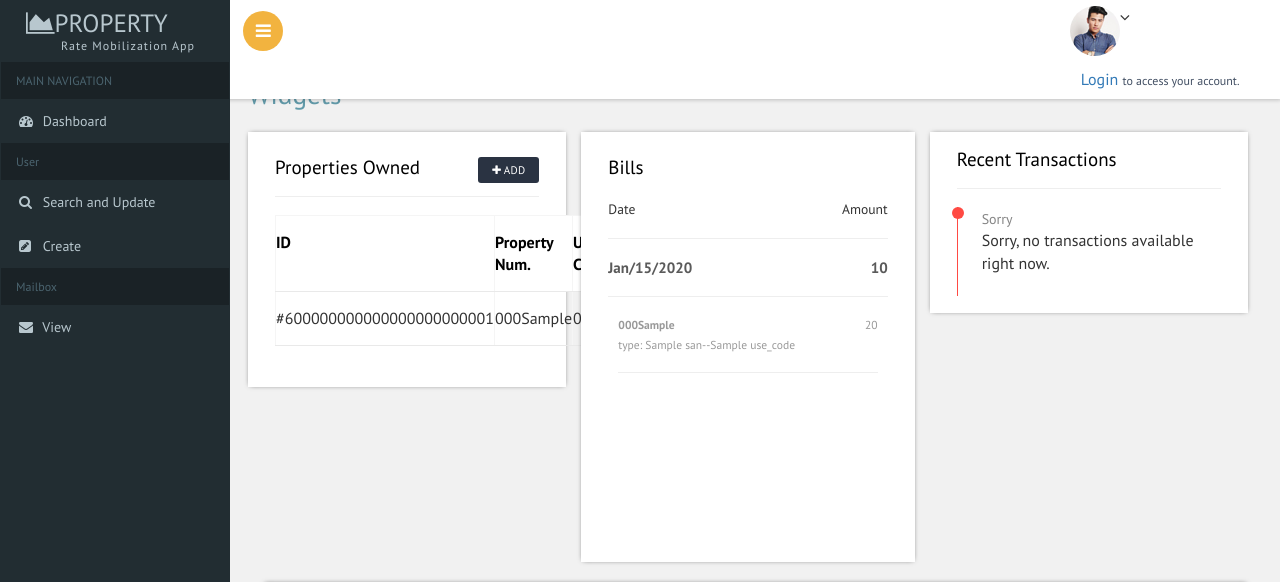
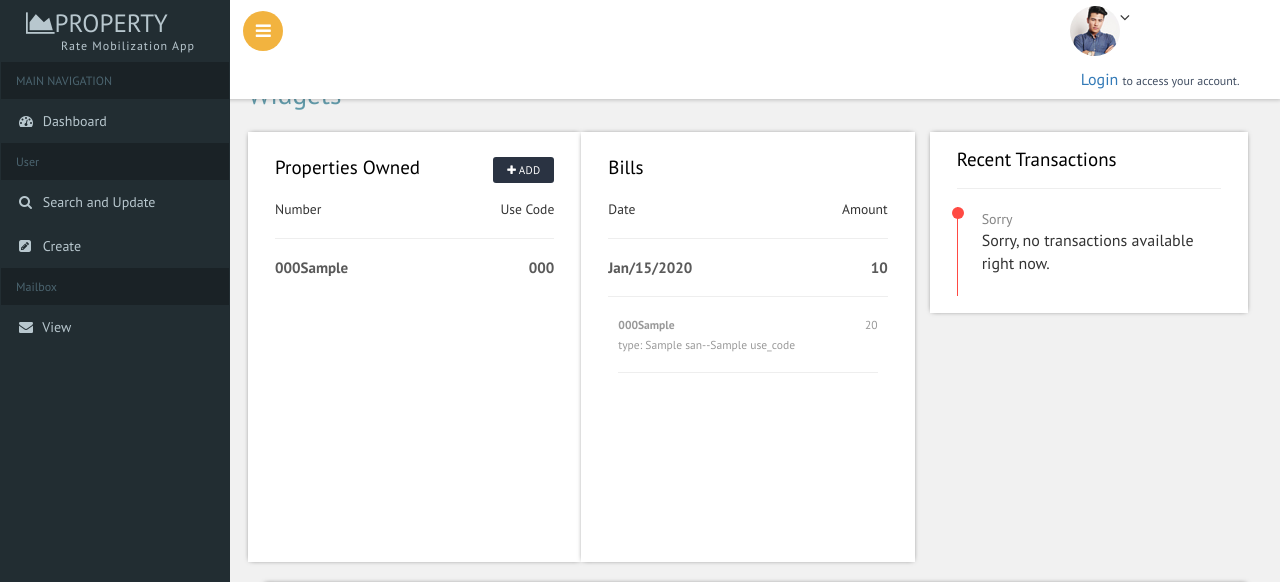
Before and after one commit to Kowus/property-rate, a Node server app: page /users/600000000000000000000001 in a window 1280 px wide. Shown: the top 582 px of the page. Run offline with Node 20, Linux system fonts and the light colour scheme; tables that the repository leaves empty hold one stand-in row (values such as "Sample post"); some libraries are stand-ins or nearby versions.

Commit message:
props owned

```diff
--- a/public/js/scripts.js
+++ b/public/js/scripts.js
@@ -163,8 +163,8 @@
 
     $('#add_prop').click(function () {
         var $form = $('#prop_form'),
-            arb=$('#area_bar').val().split('('),
-            usb=$('#use_bar').val().split('(')
+            arb = $('#area_bar').val().split('('),
+            usb = $('#use_bar').val().split('(')
         ;
         var add_prop = $.post('/users/add_prop', {
             use_code: $form.find('[name="use_code"]').val(),
@@ -183,11 +183,19 @@
                 '                    Inserted new property: <strong>' + data._id + '</strong>\n' +
                 '                </div>');
             $('#prop-list').prepend(
-                '<tr>'
-                + '<td>#' + data._id + '</td>'
-                + '<td>'+arb[arb.length-1].split(')')[0]+ $form.find('[name="prop_num"]').val() +'</td>'
-                + '<td>'+usb[usb.length-1].split(')')[0]+'</td>'
-                + '</tr>'
+
+                '<a class="list-group-item media" href="">\n' +
+                '                                        <div class="media-body">\n' +
+                '                                            <div class="pull-left">\n' +
+                '                                                <div class="lg-item-heading">' + arb[arb.length - 1].split(')')[0] + $form.find('[name="prop_num"]').val() + '</div>\n' +
+                '                                            </div>\n' +
+                '                                            <div class="pull-right">\n' +
+                '                                                <div class="lg-item-heading">\n' + usb[usb.length - 1].split(')')[0] + ' </div>\n' +
+                '                                            </div>\n' +
+                '                                            <div class="clearfix"></div>\n' +
+                '\n' +
+                '                                            </div>\n' +
+                '                                    </a>'
             );
             $form.find('[name="use_code"]').val("");
             $form.find('[name="sanitation_code"]').val("");
--- a/views/user.hbs
+++ b/views/user.hbs
@@ -6,12 +6,10 @@
     <div class="main-page">
         <h2 class="title1">Widgets</h2>
         <div class="elements">
-            <!--photoday-section-->
-            <div class="col-sm-4 wthree-crd widgettable">
-                <div class="card">
-                    <div class="card-body">
+
+            <div class="col-sm-4 w3-agileits-crd widgettable">
+                <div class="card card-contact-list">
                     <div class="agileinfo-cdr">
-
                         <div class="card-header">
                             <h3>Properties Owned
                                 <small class="pull-right btn btn-sm btn-dark" data-toggle="modal"
@@ -19,35 +17,35 @@
                                     <i class="fa fa-plus"></i> Add
                                 </small>
                             </h3>
+                            <br>
+                            <small class="pull-left">Number</small>
+                            <small class="pull-right">Use Code</small>
+                            <div class="clearfix"></div>
                         </div>
                         <hr class="widget-separator">
+                        <div class="card-body p-b-20">
+                            <div class="list-group" id="prop-list" style="height: 280px;overflow: scroll">
+                                {{#each owner.properties as |property|}}
+                                    <a class="list-group-item media" href="">
+                                        <div class="media-body">
+                                            <div class="pull-left">
+                                                <div class="lg-item-heading">{{property.area.code}}{{property.prop_num}}</div>
+                                            </div>
+                                            <div class="pull-right">
+                                                <div class="lg-item-heading">
+                                                    {{property.use_code.code}}
+                                                </div>
+                                            </div>
+                                            <div class="clearfix"></div>
 
-                            <div class="widget-body">
-                                <table class="table table-bordered">
-                                    <thead>
-                                    <tr>
-                                        <th>ID</th>
-                                        <th>Property Num.</th>
-                                        <th>Use Code</th>
-                                    </tr>
-                                    </thead>
-                                    <tbody id="prop-list">
-                                    {{#each owner.properties as |property|}}
-
-                                        <tr>
-                                            <td>#{{property._id}}</td>
-                                            <td>{{property.area.code}}{{property.prop_num}}</td>
-                                            <td>{{property.use_code.code}}</td>
-                                        </tr>
+                                            </div>
+                                    </a>
                                 {{/each}}
-                                    </tbody>
-                                </table>
                             </div>
                         </div>
                     </div>
                 </div>
             </div>
-
             <div class="col-sm-4 w3-agileits-crd widgettable">
 
                 <div class="card card-contact-list">
@@ -62,21 +60,6 @@
                         <hr class="widget-separator">
                         <div class="card-body p-b-20">
                             <div class="list-group" style="height: 280px;overflow: scroll">
-                                <!--<a class="list-group-item media" href="">
-                                    <div class="pull-left">
-                                        &lt;!&ndash;<img class="lg-item-img" src="/images/4.jpg" alt="">&ndash;&gt;
-                                    </div>
-                                    <div class="media-body">
-                                        <div class="pull-left">
-
-                                            <small class="lg-item-text">Date</small>
-                                        </div>
-                                        <div class="pull-right">
-                                            <div class="lg-item-heading">&lt;!&ndash;<i class="fa fa-warning"></i>&ndash;&gt;Amount
-                                            </div>
-                                        </div>
-                                    </div>
-                                </a>-->
                                 {{#each owner.bill}}
                                     <a class="list-group-item media" href="">
                                         <div class="pull-left">
```
Also changed, not shown: package.json (+12 -0 lines). Lines whose indentation alone changed are shown as unchanged.
